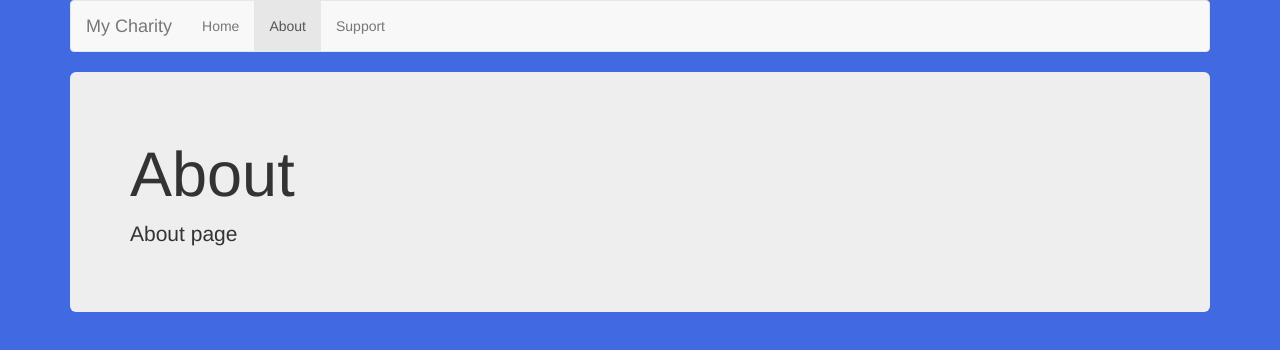
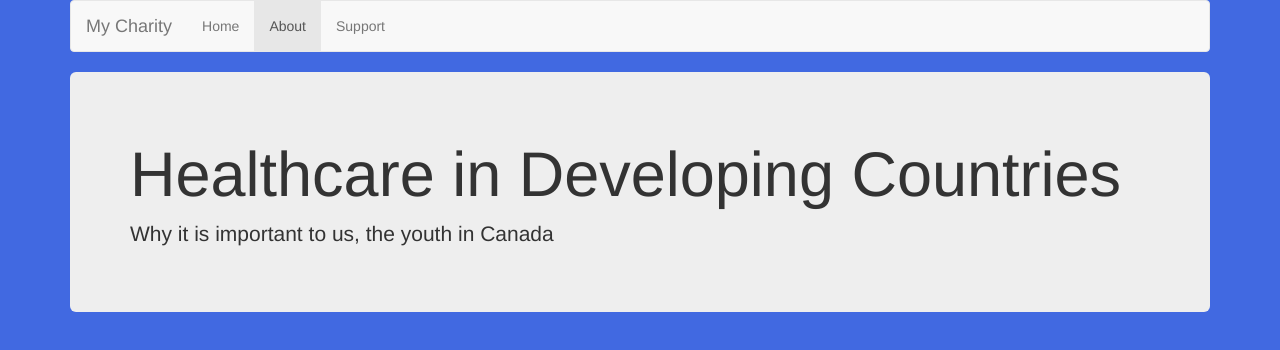
Before and after one commit to wdi15/group3, a plain HTML site: page about.html in a window 1280 px wide. Drawn offline with nearby package versions, Linux system fonts and the light colour scheme.

Commit message:
Update about.html

```diff
--- a/about.html
+++ b/about.html
@@ -41,8 +41,8 @@
 
       <!-- Main component for a primary marketing message or call to action -->
       <div class="jumbotron">
-        <h1>About</h1>
-        <p>About page</p>
+        <h1>Healthcare in Developing Countries</h1>
+        <p>Why it is important to us, the youth in Canada</p>
       </div>
 
     </div>
```
